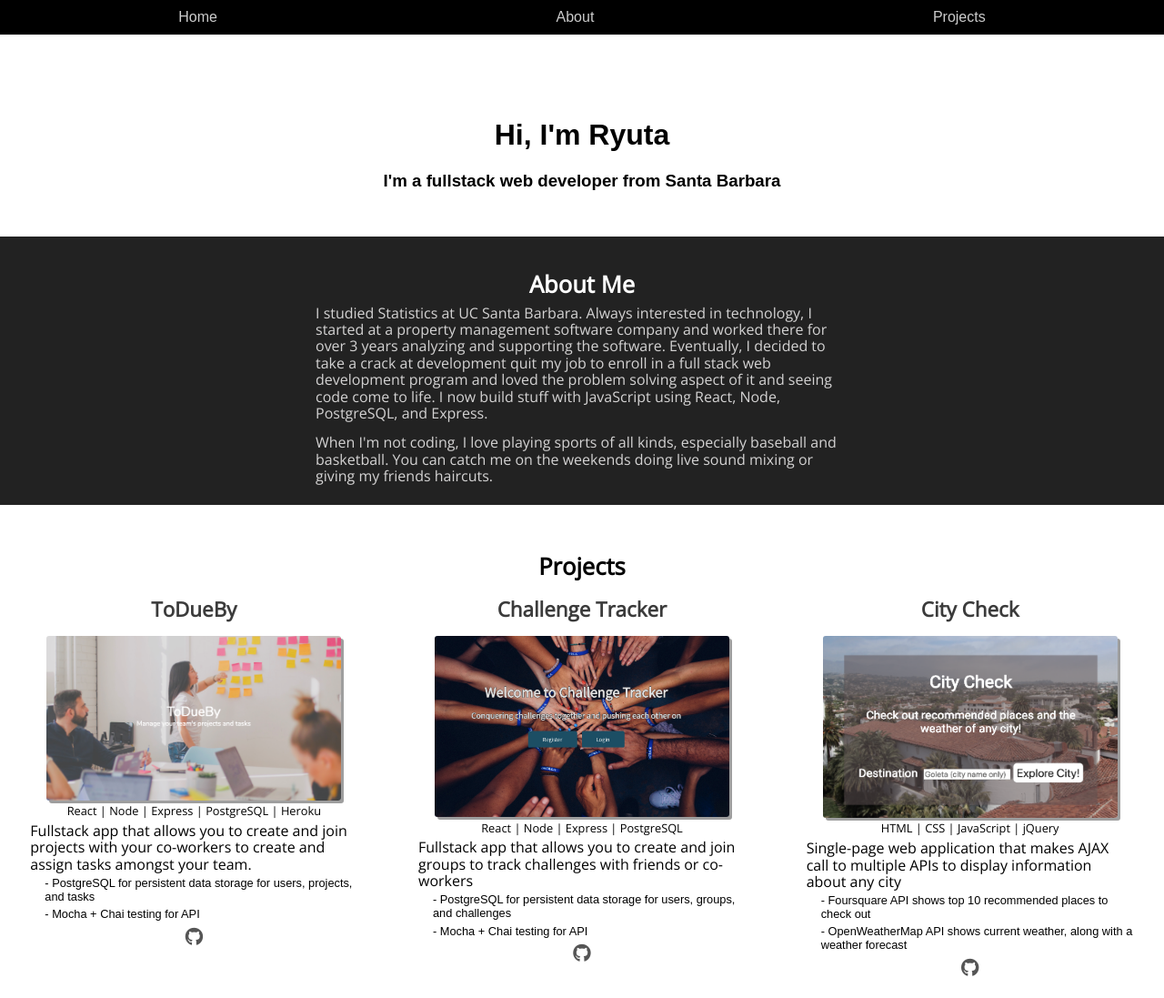
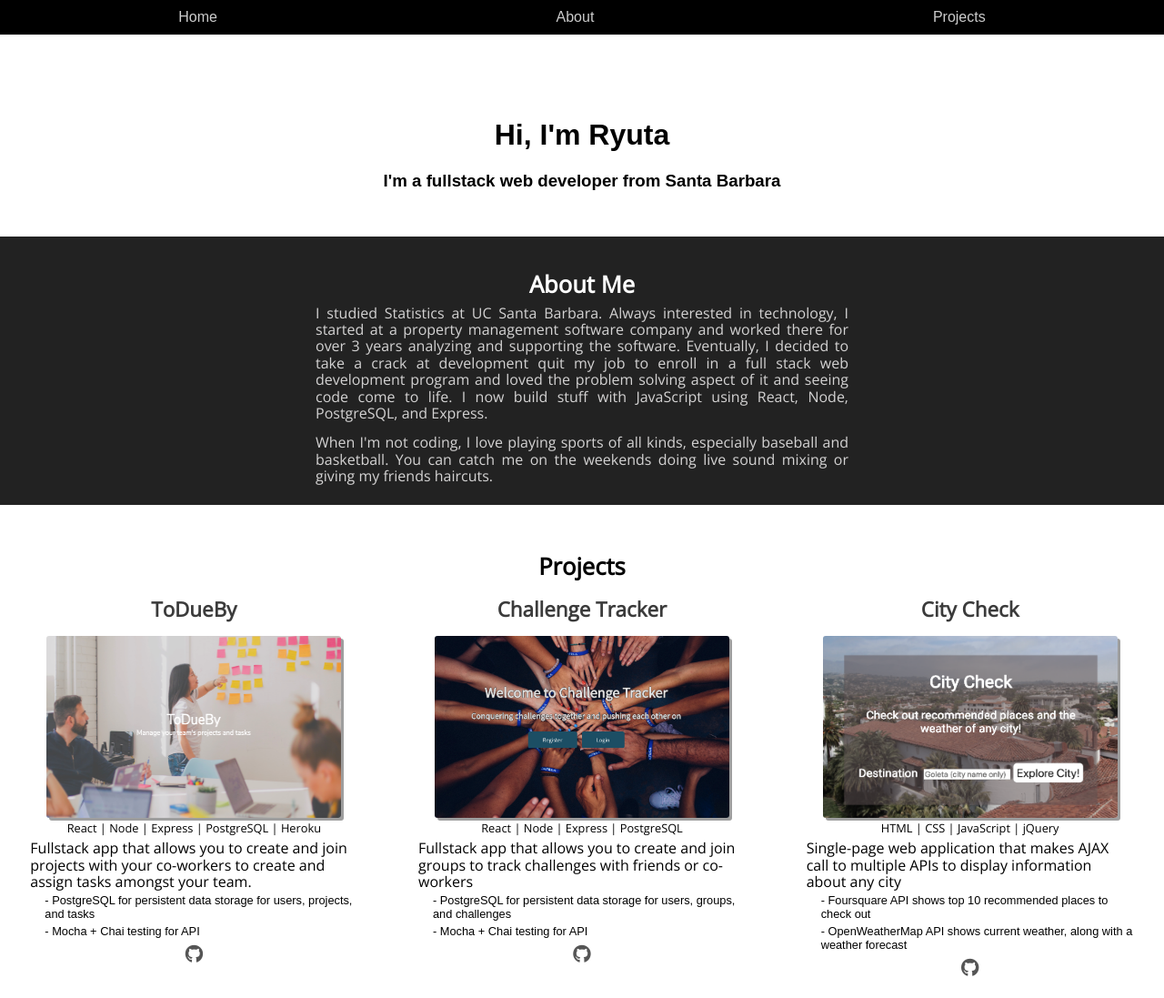
Before and after one commit to ryutae/RyutaEguchiPortfolio, a plain HTML site: page index.html in a window 1280 px wide. Shown: the top 1097 px of the page at 91% size. Drawn offline with nearby package versions, Linux system fonts and the light colour scheme; a web font is replaced by a local one.

Commit message:
Justify text

```diff
--- a/style.css
+++ b/style.css
@@ -110,7 +110,7 @@ section:nth-child(even) {
 .bio_detail {
   max-width: 600px;
   margin: 0 auto;
-  text-align: left;
+  text-align: justify;
   padding: 7px;
   transition: 0.2s;
   color: #d4d3d3
@@ -159,7 +159,7 @@ section:nth-child(even) {
 }
 
 .project_screenshot {
-  max-height: 200px;
+  height: 200px;
   border-radius: 3px;
   box-shadow: 3px 3px#9e9e9e;
   transition: 0.3s;
```
